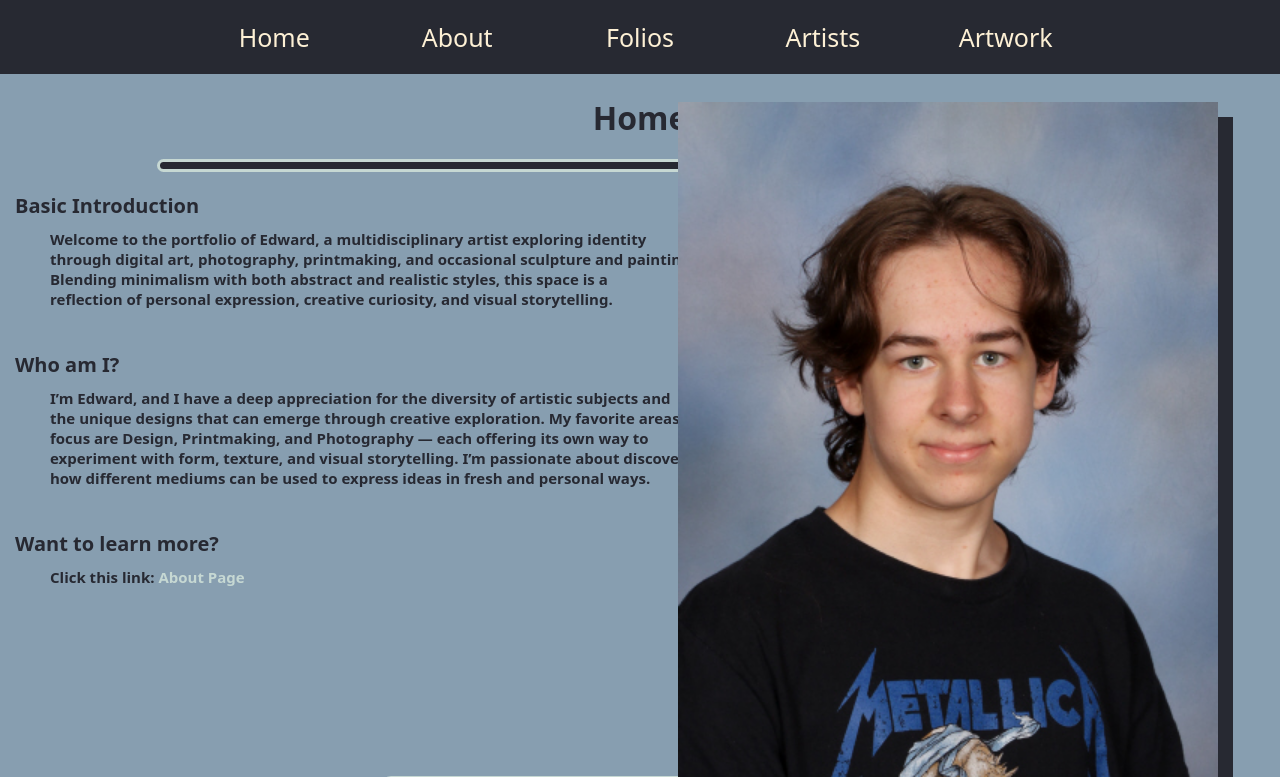
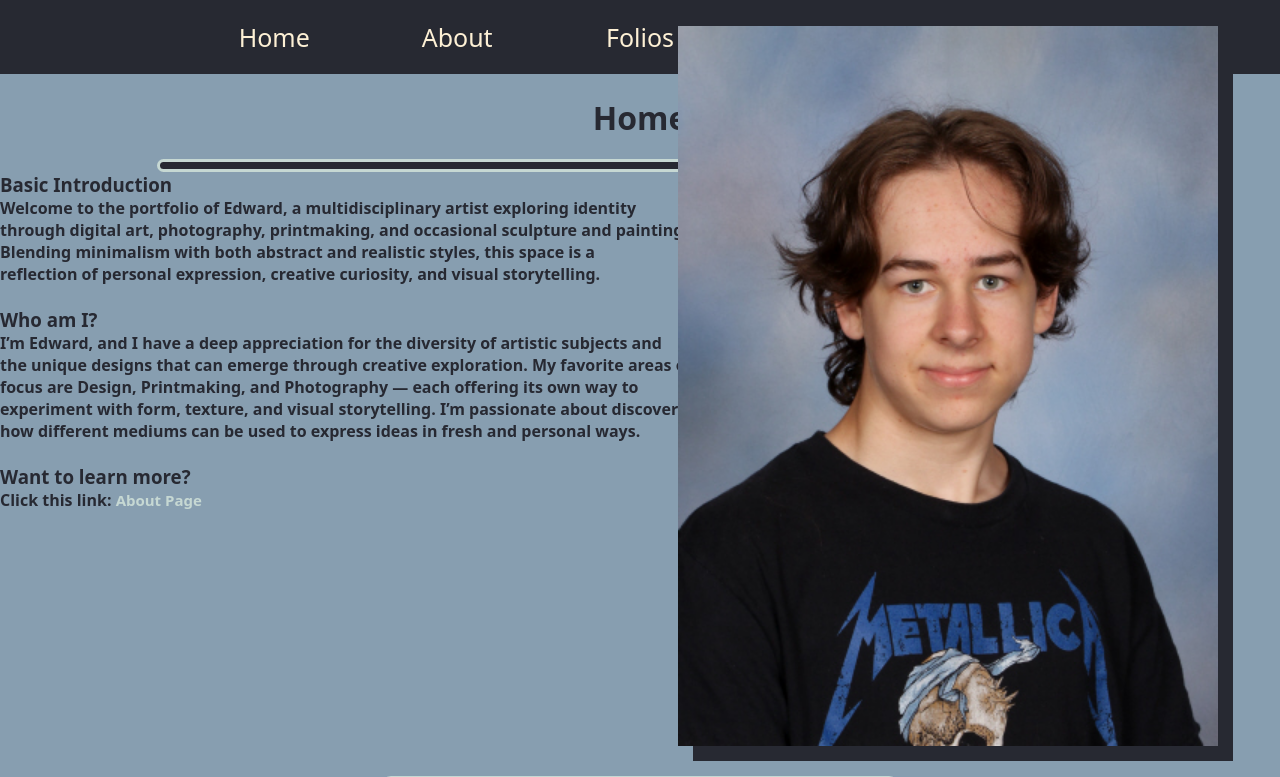
Before and after one commit to NotAhDog/Website, a Flask app: page / in a window 1280 px wide. Shown: the top 777 px of the page. Run offline with Flask 3, Linux system fonts and the light colour scheme; some web fonts are replaced.

Commit message:
home page styling

```diff
--- a/app/templates/home.html
+++ b/app/templates/home.html
@@ -2,10 +2,10 @@
 {% block content %}
 <h1 class="title">Home</h1>
 <div class="line"></div>
-<h3 class="aboutheadings">
+<h3 class="textheading">
     Basic Introduction
 </h3>
-<h4 class="abouttext">
+<h4 class="textbody">
     Welcome to the portfolio of Edward, a multidisciplinary artist exploring identity
     <br>
     through digital art, photography, printmaking, and occasional sculpture and painting.
@@ -16,8 +16,8 @@
     <br>
 </h4>
 <br>
-<h3 class="aboutheadings">Who am I?</h3>
-<h4 class="abouttext">
+<h3 class="textheading">Who am I?</h3>
+<h4 class="textbody">
     I’m Edward, and I have a deep appreciation for the diversity of artistic subjects and
     <br>
     the unique designs that can emerge through creative exploration. My favorite areas of
@@ -29,8 +29,8 @@
     how different mediums can be used to express ideas in fresh and personal ways.
 </h4>
 <br>
-<h3 class="aboutheadings">Want to learn more?</h3>
-<h4 class="abouttext">
+<h3 class="textheading">Want to learn more?</h3>
+<h4 class="textbody">
     Click this link:
     <a href="/about" class="extratext"><span>About Page</span></a>
 </h4>
```
